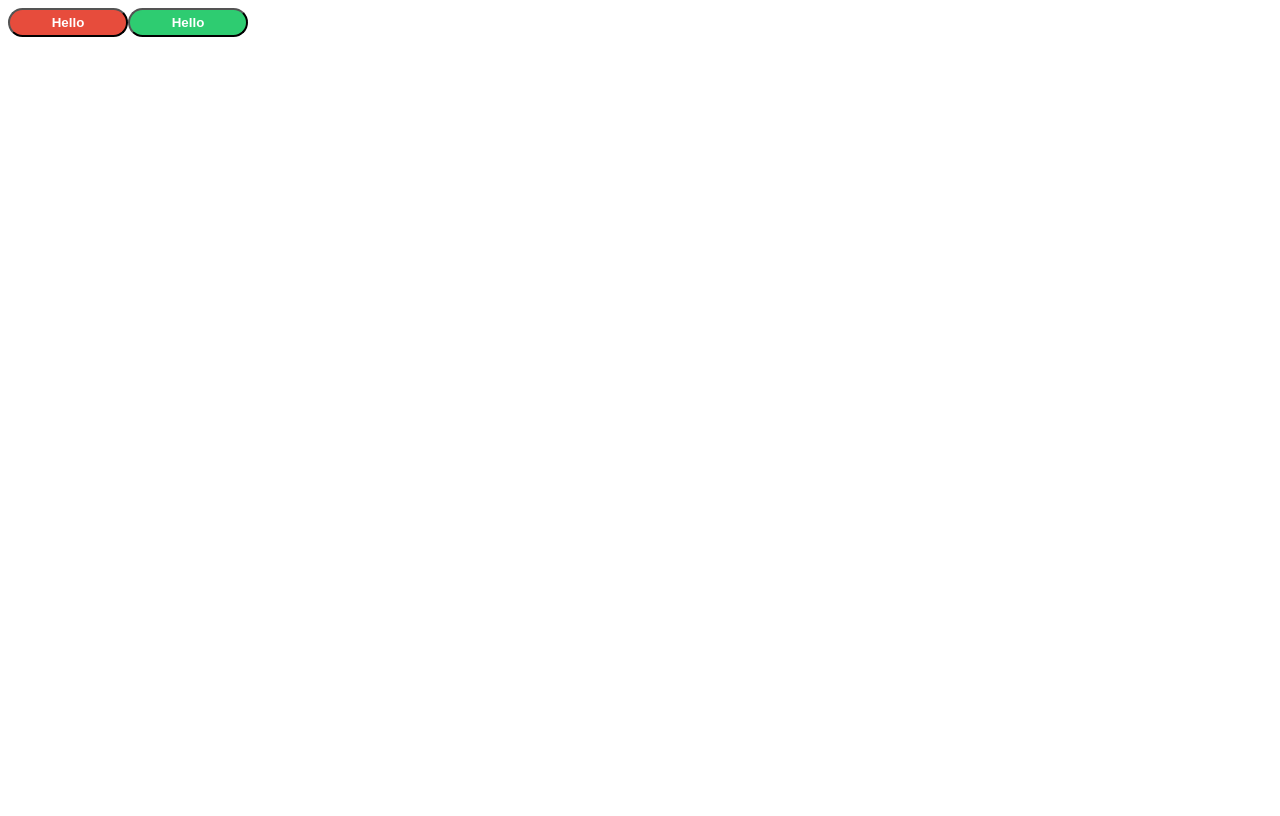
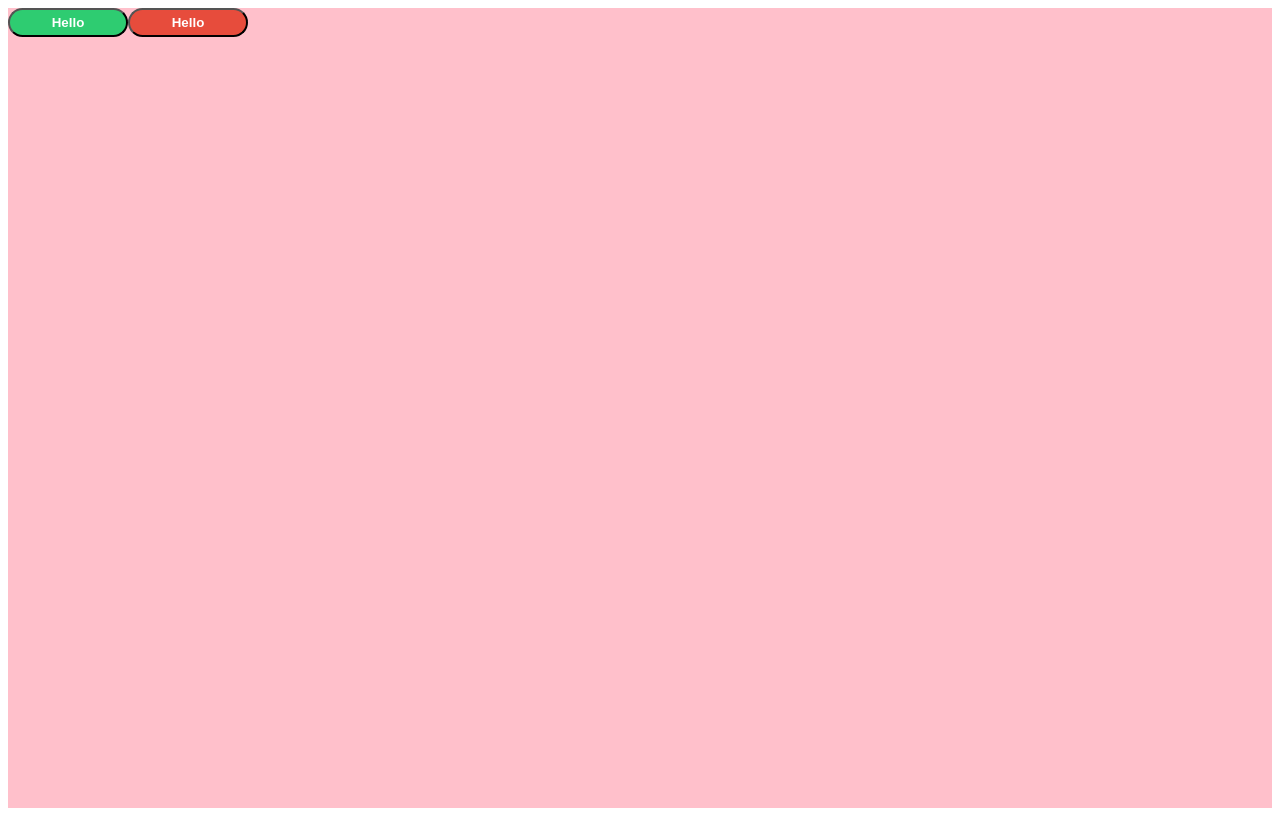
Before and after one commit to jivasangcript/styled-awesomeness, a React (Create React App) app: page / in a window 1280 px wide. Built offline with nearby package versions, Linux system fonts and the light colour scheme.

Commit message:
#2 Hello World with Styled Components

```diff
--- a/package.json
+++ b/package.json
@@ -5,7 +5,8 @@
   "dependencies": {
     "react": "^16.8.6",
     "react-dom": "^16.8.6",
-    "react-scripts": "3.0.1"
+    "react-scripts": "3.0.1",
+    "styled-components": "^4.3.2"
   },
   "scripts": {
     "start": "react-scripts start",
--- a/src/App.css
+++ /dev/null
@@ -1,22 +0,0 @@
-.button {
-  border-radius: 50px;
-  padding: 5px;
-  min-width: 120px;
-  color: white;
-  font-weight: 600;
-  -webkit-appearance: none;
-  cursor: pointer;
-}
-
-.button:active,
-.button:focus {
-  outline: none;
-}
-
-.button--success {
-  background-color: #2ecc71;
-}
-
-.button--danger {
-  background-color: #e74c3c;
-}
--- a/src/App.js
+++ b/src/App.js
@@ -1,22 +1,35 @@
-import React, { Component, Fragment } from "react";
-import "./App.css";
+import React, { Component } from "react";
+import styled from "styled-components";
+
 class App extends Component {
   render() {
     return (
-      <Fragment>
-        <Button danger />
-        <Button />
-      </Fragment>
+      <Container>
+        <Button>Hello</Button>
+        <Button danger>Hello</Button>
+      </Container>
     );
   }
 }
 
-const Button = ({ danger }) => (
-  <button
-    className={danger ? "button button--danger" : "button button--success"}
-  >
-    Hello
-  </button>
-);
+const Container = styled.div`
+  height: 100vh;
+  width: 100%;
+  background-color: pink;
+`;
+const Button = styled.button`
+  border-radius: 50px;
+  padding: 5px;
+  min-width: 120px;
+  color: white;
+  font-weight: 600;
+  -webkit-appearance: none;
+  cursor: pointer;
+  &:active,
+  &:focus {
+    outline: none;
+  }
+  background-color: ${props => (props.danger ? "#e74c3c" : "#2ecc71")};
+`;
 
 export default App;
```
Also changed, not shown: 1 other file (tests, documents, lock files or other folders).
